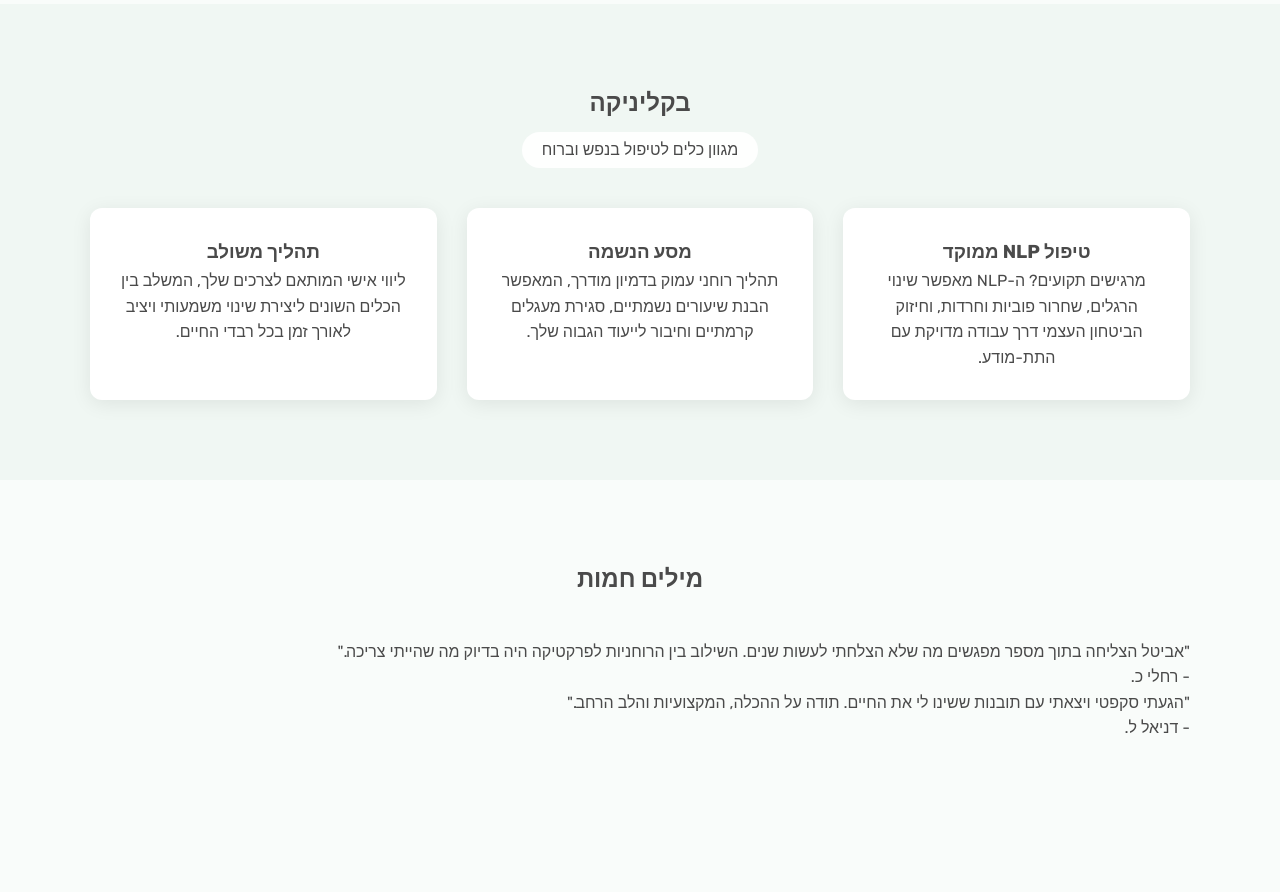
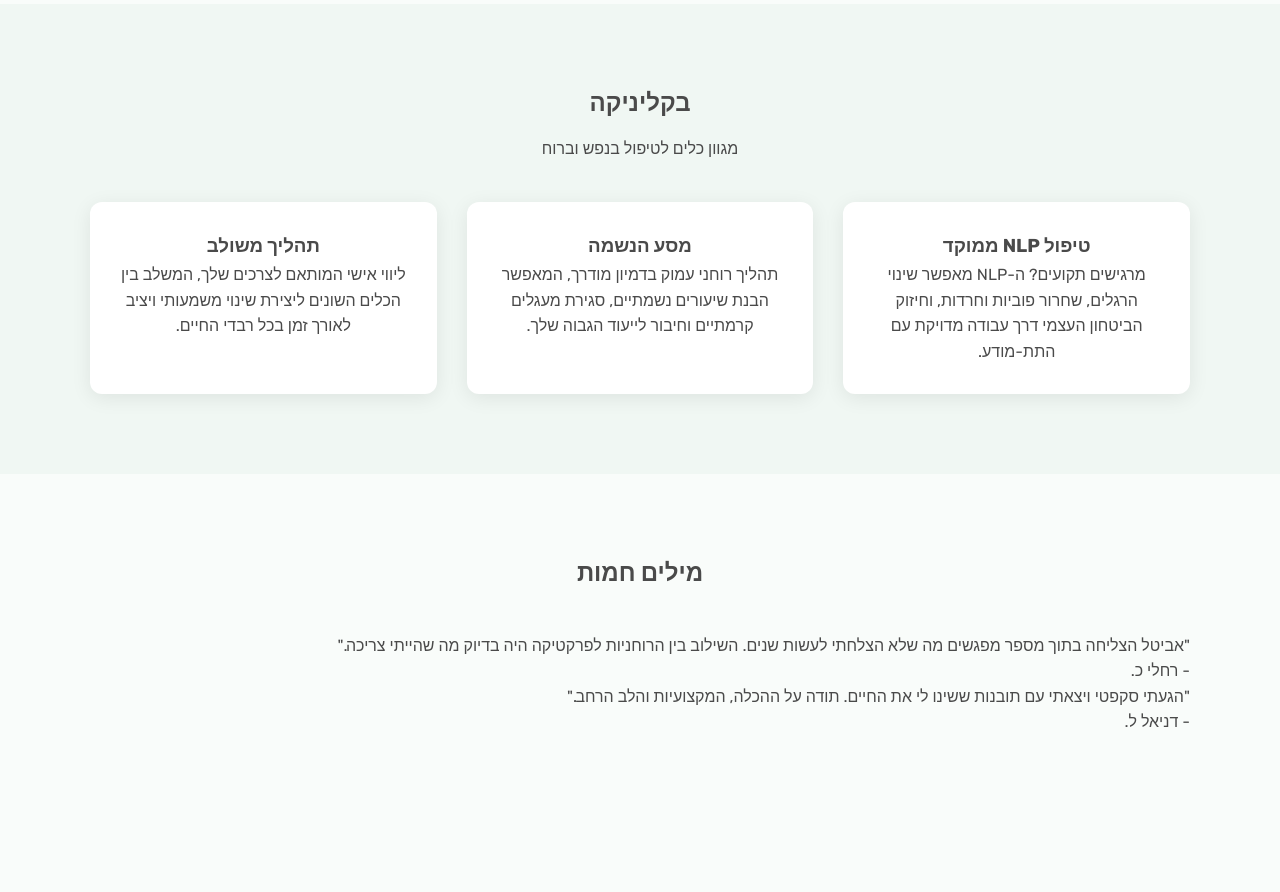
Before and after one commit to hwgk7hzzbs-jpg/Avital-heal, a plain HTML site: page public/index.html in a window 1280 px wide. Shown: the part 1320-2212 px from the top of the page. Drawn offline with Linux system fonts and the light colour scheme.

Commit message:
Update index.html

```diff
--- a/public/index.html
+++ b/public/index.html
@@ -49,7 +49,7 @@ custom-header<!DOCTYPE html>
                 <div class="section-title-box">
                     <h2>בקליניקה</h2>
                 </div>
-                <p style="margin-top:10px; background: var(--box-bg); display:inline-block; padding: 5px 20px; border-radius:20px;">מגוון כלים לטיפול בנפש וברוח</p>
+                <p class="section-subtitle">מגוון כלים לטיפול בנפש וברוח</p>
             </div>
             <div class="services-grid">
                 <div class="service-card">
```
